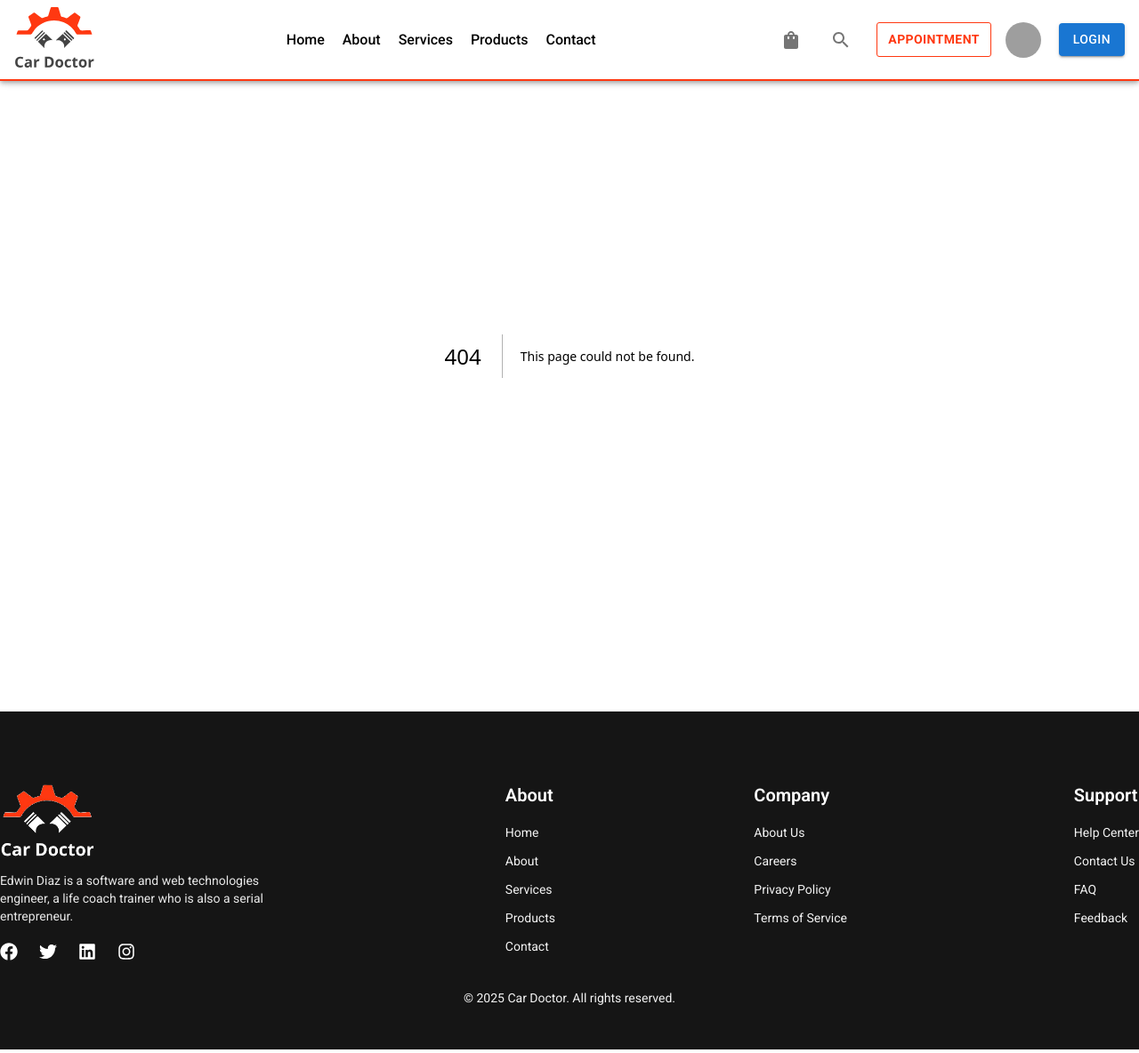
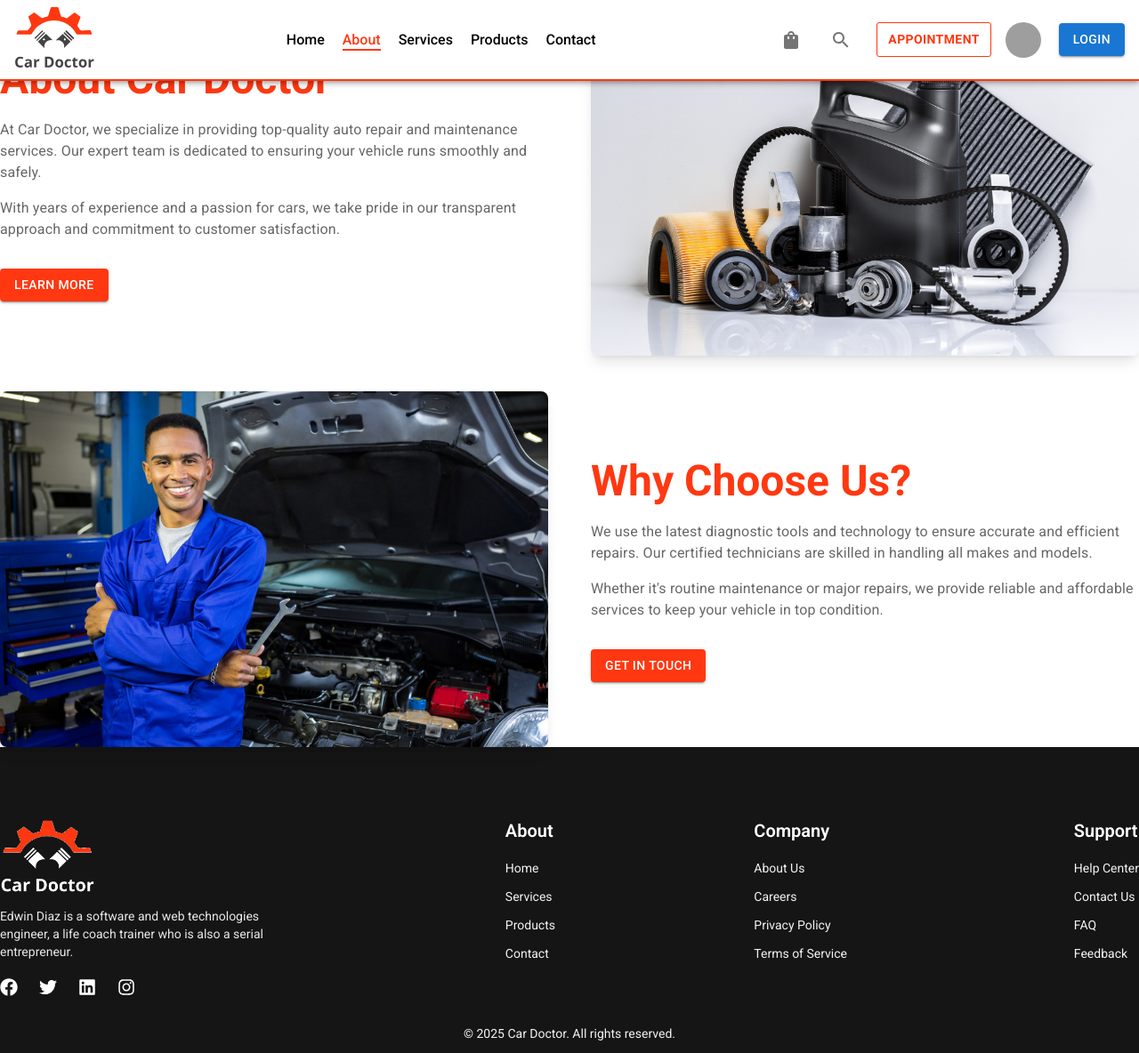
Before and after one commit to imran-information/car-doctor-next-JS, a Next.js app: page /about in a window 1280 px wide. Before the commit this address had no page. Shown: the whole page at 89% size. Built offline with nearby package versions, Linux system fonts and the light colour scheme; grey boxes are pictures that could not be loaded.

Commit message:
About page done

```diff
--- /dev/null
+++ b/src/app/about/page.jsx
@@ -0,0 +1,87 @@
+'use client';
+import { Container, Typography, Box, Grid, Button } from "@mui/material";
+import Image from "next/image";
+import Head from "next/head";
+import aboutImg1 from "../../../public/assets/images/about_us/parts.jpg";
+import aboutImg2 from "../../../public/assets/images/about_us/person.jpg";
+
+export default function About() {
+    return (
+        <>
+            <Head>
+                <title>About Us - Car Doctor</title>
+                <meta name="description" content="Learn more about Car Doctor, your trusted auto repair service." />
+            </Head>
+
+            <div className="pt-32 p-5 xl:p-0 min-h-screen container mx-auto">
+                {/* Section 1 */}
+                <Grid container spacing={6} alignItems="center" className="mb-10">
+                    {/* Text Content */}
+                    <Grid item xs={12} md={6}>
+                        <Typography variant="h3" fontWeight={700} color="#FF3811" gutterBottom>
+                            About Car Doctor
+                        </Typography>
+                        <Typography variant="body1" color="text.secondary" paragraph>
+                            At Car Doctor, we specialize in providing top-quality auto repair and maintenance services.
+                            Our expert team is dedicated to ensuring your vehicle runs smoothly and safely.
+                        </Typography>
+                        <Typography variant="body1" color="text.secondary" paragraph>
+                            With years of experience and a passion for cars, we take pride in our transparent approach
+                            and commitment to customer satisfaction.
+                        </Typography>
+                        <Button variant="contained" sx={{ mt: 2, backgroundColor: "#FF3811" }}>
+                            Learn More
+                        </Button>
+                    </Grid>
+
+                    {/* Image */}
+                    <Grid item xs={12} md={6}>
+                        <Box position="relative" width="100%" height={400}>
+                            <Image
+                                src={aboutImg1}
+                                alt="Car Parts"
+                                layout="fill"
+                                objectFit="cover"
+                                className="rounded-lg shadow-lg"
+                            />
+                        </Box>
+                    </Grid>
+                </Grid>
+
+                {/* Section 2 */}
+                <Grid container spacing={6} alignItems="center" className="mt-16 flex-row-reverse">
+                    {/* Image */}
+                    <Grid item xs={12} md={6}>
+                        <Box position="relative" width="100%" height={400}>
+                            <Image
+                                src={aboutImg2}
+                                alt="Car Service"
+                                layout="fill"
+                                objectFit="cover"
+                                className="rounded-lg shadow-lg"
+                            />
+                        </Box>
+                    </Grid>
+
+                    {/* Text Content */}
+                    <Grid item xs={12} md={6}>
+                        <Typography variant="h3" fontWeight={700} color="#FF3811" gutterBottom>
+                            Why Choose Us?
+                        </Typography>
+                        <Typography variant="body1" color="text.secondary" paragraph>
+                            We use the latest diagnostic tools and technology to ensure accurate and efficient repairs.
+                            Our certified technicians are skilled in handling all makes and models.
+                        </Typography>
+                        <Typography variant="body1" color="text.secondary" paragraph>
+                            Whether it's routine maintenance or major repairs, we provide reliable and affordable services
+                            to keep your vehicle in top condition.
+                        </Typography>
+                        <Button variant="contained" sx={{ mt: 2, backgroundColor: "#FF3811" }}>
+                            Get in Touch
+                        </Button>
+                    </Grid>
+                </Grid>
+            </div>
+        </>
+    );
+}
--- a/src/app/components/AboutUsSection.jsx
+++ b/src/app/components/AboutUsSection.jsx
@@ -4,6 +4,7 @@ import Image from "next/image";
 import imgPerson from '../../../public/assets/images/about_us/person.jpg'
 import imgParts from '../../../public/assets/images/about_us/parts.jpg'
 import { Button } from "@mui/material";
+import Link from "next/link";
 
 export default function AboutUsSection() {
     return (
@@ -39,6 +40,7 @@ export default function AboutUsSection() {
                         content="The majority have suffered alteration in some form, by injected humour, or randomised words which don't look even slightly believable."
                     />
                     <div className="text-center md:text-left">
+                        <Link href='/'>
                             <Button
                                 sx={{
                                     backgroundColor: "#FF3811",
@@ -57,6 +59,7 @@ export default function AboutUsSection() {
                             >
                                 Get More Info
                             </Button>
+                        </Link>
                     </div>
                 </div>
             </div>
--- a/src/app/components/PopularProducts.jsx
+++ b/src/app/components/PopularProducts.jsx
@@ -3,6 +3,7 @@ import ProductsCard from "./ProductsCard";
 import dbConnect, { collectionName } from "@/lib/dbConnect";
 import { Button } from "@mui/material";
 import ArrowForwardIcon from '@mui/icons-material/ArrowForward';
+import Link from "next/link";
 
 
 export default async function PopularProducts() {
@@ -17,6 +18,7 @@ export default async function PopularProducts() {
                 }
             </div>
             <div className="flex justify-center">
+                <Link href='/products'>
                     <Button
                         sx={{
                             padding: "10px 20px",
@@ -36,6 +38,7 @@ export default async function PopularProducts() {
                     >
                         More Products <ArrowForwardIcon sx={{ ml: 1 }} />
                     </Button>
+                </Link>
             </div>
         </div>
     );
--- a/src/app/components/ServiceSection.jsx
+++ b/src/app/components/ServiceSection.jsx
@@ -4,6 +4,7 @@ import ServicesCard from './ServicesCard';
 import dbConnect, { collectionName } from '@/lib/dbConnect';
 import { Button, } from '@mui/material';
 import ArrowForwardIcon from '@mui/icons-material/ArrowForward';
+import Link from 'next/link';
 
 
 
@@ -22,6 +23,7 @@ export default async function ServiceSection() {
                 }
             </div>
             <div className="flex justify-center">
+                <Link href='/services'>
                     <Button
                         sx={{
                             padding: "10px 20px",
@@ -41,6 +43,7 @@ export default async function ServiceSection() {
                     >
                         More Services <ArrowForwardIcon sx={{ ml: 1 }} />
                     </Button>
+                </Link>
             </div>
 
         </div>
--- a/src/components/Footer.jsx
+++ b/src/components/Footer.jsx
@@ -5,7 +5,7 @@ import Link from 'next/link';
 
 export default function Footer() {
     return (
-        <footer className="bg-[#151515] py-12 sm:pt-20 ">
+        <footer className="bg-[#151515] pt-12 pb-3 sm:pt-20 ">
             <div className="container mx-auto p-5 xl:p-0">
                 <div className="grid grid-cols-1 sm:grid-cols-2 md:grid-cols-2 lg:grid-cols-4 gap-8  justify-items-center lg:justify-items-end">
                     <div className="text-center lg:text-left">
@@ -27,10 +27,9 @@ export default function Footer() {
                         <h3 className="text-white text-xl font-semibold mb-4">About</h3>
                         <ul className="text-[#F3F3F3] space-y-2">
                             <li><Link href="/" className="text-sm relative after:content-[''] after:absolute after:left-0 after:bottom-0 after:w-0 after:h-[2px] after:bg-[#FF3811] after:transition-all after:duration-500 after:ease-in-out hover:text-[#FF3811] hover:after:w-full">Home</Link></li>
-                            <li><Link href="#" className="text-sm relative after:content-[''] after:absolute after:left-0 after:bottom-0 after:w-0 after:h-[2px] after:bg-[#FF3811] after:transition-all after:duration-500 after:ease-in-out hover:text-[#FF3811] hover:after:w-full">About</Link></li>
-                            <li><Link href="#" className="text-sm relative after:content-[''] after:absolute after:left-0 after:bottom-0 after:w-0 after:h-[2px] after:bg-[#FF3811] after:transition-all after:duration-500 after:ease-in-out hover:text-[#FF3811] hover:after:w-full">Services</Link></li>
-                            <li><Link href="#" className="text-sm relative after:content-[''] after:absolute after:left-0 after:bottom-0 after:w-0 after:h-[2px] after:bg-[#FF3811] after:transition-all after:duration-500 after:ease-in-out hover:text-[#FF3811] hover:after:w-full">Products</Link></li>
-                            <li><Link href="#" className="text-sm relative after:content-[''] after:absolute after:left-0 after:bottom-0 after:w-0 after:h-[2px] after:bg-[#FF3811] after:transition-all after:duration-500 after:ease-in-out hover:text-[#FF3811] hover:after:w-full">Contact</Link></li>
+                            <li><Link href="/services" className="text-sm relative after:content-[''] after:absolute after:left-0 after:bottom-0 after:w-0 after:h-[2px] after:bg-[#FF3811] after:transition-all after:duration-500 after:ease-in-out hover:text-[#FF3811] hover:after:w-full">Services</Link></li>
+                            <li><Link href="/products" className="text-sm relative after:content-[''] after:absolute after:left-0 after:bottom-0 after:w-0 after:h-[2px] after:bg-[#FF3811] after:transition-all after:duration-500 after:ease-in-out hover:text-[#FF3811] hover:after:w-full">Products</Link></li>
+                            <li><Link href="/contact" className="text-sm relative after:content-[''] after:absolute after:left-0 after:bottom-0 after:w-0 after:h-[2px] after:bg-[#FF3811] after:transition-all after:duration-500 after:ease-in-out hover:text-[#FF3811] hover:after:w-full">Contact</Link></li>
                         </ul>
                     </div>
 
@@ -38,7 +37,7 @@ export default function Footer() {
                     <div className="text-center md:text-left">
                         <h3 className="text-white text-xl font-semibold mb-4">Company</h3>
                         <ul className="text-[#F3F3F3] space-y-2">
-                            <li><a href="#" className="text-sm relative after:content-[''] after:absolute after:left-0 after:bottom-0 after:w-0 after:h-[2px] after:bg-[#FF3811] after:transition-all after:duration-500 after:ease-in-out hover:text-[#FF3811] hover:after:w-full">About Us</a></li>
+                            <li><a href="/about" className="text-sm relative after:content-[''] after:absolute after:left-0 after:bottom-0 after:w-0 after:h-[2px] after:bg-[#FF3811] after:transition-all after:duration-500 after:ease-in-out hover:text-[#FF3811] hover:after:w-full">About Us</a></li>
                             <li><a href="#" className="text-sm relative after:content-[''] after:absolute after:left-0 after:bottom-0 after:w-0 after:h-[2px] after:bg-[#FF3811] after:transition-all after:duration-500 after:ease-in-out hover:text-[#FF3811] hover:after:w-full">Careers</a></li>
                             <li><a href="#" className="text-sm relative after:content-[''] after:absolute after:left-0 after:bottom-0 after:w-0 after:h-[2px] after:bg-[#FF3811] after:transition-all after:duration-500 after:ease-in-out hover:text-[#FF3811] hover:after:w-full">Privacy Policy</a></li>
                             <li><a href="#" className="text-sm relative after:content-[''] after:absolute after:left-0 after:bottom-0 after:w-0 after:h-[2px] after:bg-[#FF3811] after:transition-all after:duration-500 after:ease-in-out hover:text-[#FF3811] hover:after:w-full">Terms of Service</a></li>
--- a/src/components/NavBar.jsx
+++ b/src/components/NavBar.jsx
@@ -1,5 +1,6 @@
-'use client';
+"use client";
 import * as React from "react";
+import { usePathname } from "next/navigation";
 import AppBar from "@mui/material/AppBar";
 import Box from "@mui/material/Box";
 import Toolbar from "@mui/material/Toolbar";
@@ -20,46 +21,33 @@ import Link from "next/link";
 const settings = ["Profile", "Account", "Dashboard", "Logout"];
 
 function NavBar() {
+    const pathname = usePathname(); // Get the current route
     const [anchorElNav, setAnchorElNav] = React.useState(null);
     const [anchorElUser, setAnchorElUser] = React.useState(null);
-    const [searchText, setSearchText] = React.useState("");
 
-    const handleSearch = () => {
-        console.log("Searching for:", searchText);
-    };
+    // Function to check if the link is active
+    const isActive = (href) => pathname === href;
 
-    const link = <div className="flex gap-5">
+    const link = (
+        <div className="flex gap-5">
+            {[
+                { href: "/", label: "Home" },
+                { href: "/about", label: "About" },
+                { href: "/services", label: "Services" },
+                { href: "/products", label: "Products" },
+                { href: "/contact", label: "Contact" },
+            ].map((item) => (
                 <Link
-            className="text-black font-medium relative after:content-[''] after:absolute after:left-0 after:bottom-0 after:w-0 after:h-[2px] after:bg-[#FF3811] after:transition-all after:duration-500 after:ease-in-out hover:text-[#FF3811] hover:after:w-full"
-            href="/"
+                    key={item.href}
+                    href={item.href}
+                    className={`font-medium relative after:content-[''] after:absolute after:left-0 after:bottom-0 after:w-0 after:h-[2px] after:bg-[#FF3811] after:transition-all after:duration-500 after:ease-in-out hover:text-[#FF3811] hover:after:w-full ${isActive(item.href) ? "text-[#FF3811] after:w-full" : "text-black"
+                        }`}
                 >
-            Home
+                    {item.label}
                 </Link>
-        <Link
-            className="text-black font-medium relative after:content-[''] after:absolute after:left-0 after:bottom-0 after:w-0 after:h-[2px] after:bg-[#FF3811] after:transition-all after:duration-500 after:ease-in-out hover:text-[#FF3811] hover:after:w-full"
-            href="/about"
-        >
-            About
-        </Link>
-        <Link
-            className="text-black font-medium relative after:content-[''] after:absolute after:left-0 after:bottom-0 after:w-0 after:h-[2px] after:bg-[#FF3811] after:transition-all after:duration-500 after:ease-in-out hover:text-[#FF3811] hover:after:w-full"
-            href="/services"
-        >
-            Services
-        </Link>
-        <Link
-            className="text-black font-medium relative after:content-[''] after:absolute after:left-0 after:bottom-0 after:w-0 after:h-[2px] after:bg-[#FF3811] after:transition-all after:duration-500 after:ease-in-out hover:text-[#FF3811] hover:after:w-full"
-            href="/products"
-        >
-            Products
-        </Link>
-        <Link
-            className="text-black font-medium relative after:content-[''] after:absolute after:left-0 after:bottom-0 after:w-0 after:h-[2px] after:bg-[#FF3811] after:transition-all after:duration-500 after:ease-in-out hover:text-[#FF3811] hover:after:w-full"
-            href="/contact"
-        >
-            Contact
-        </Link>
+            ))}
         </div>
+    );
 
     return (
         <AppBar
@@ -94,38 +82,25 @@ function NavBar() {
                             open={Boolean(anchorElNav)}
                             onClose={() => setAnchorElNav(null)}
                         >
-                            <MenuItem onClick={() => setAnchorElNav(null)}>
-                                <Typography sx={{ textAlign: "center" }}>
-                                    <ul className="px-10">
-                                        <li className="my-2"> <Link className="text-black hover:text-[#FF3811]" href="/">
-                                            Home </Link>
-                                        </li>
-                                        <li className="my-2">
-                                            <Link className="text-black hover:text-[#FF3811]" href="/about">
-                                                About
+                            {[
+                                { href: "/", label: "Home" },
+                                { href: "/about", label: "About" },
+                                { href: "/services", label: "Services" },
+                                { href: "/products", label: "Products" },
+                                { href: "/contact", label: "Contact" },
+                            ].map((item) => (
+                                <MenuItem key={item.href} onClick={() => setAnchorElNav(null)}>
+                                    <Link
+                                        className={`text-black hover:text-[#FF3811] ${isActive(item.href) ? "text-[#FF3811]" : ""
+                                            }`}
+                                        href={item.href}
+                                    >
+                                        {item.label}
                                     </Link>
-                                        </li>
-                                        <li className="my-2">
-                                            <Link className="text-black hover:text-[#FF3811]" href="/services">
-                                                Services
-                                            </Link>
-                                        </li>
-                                        <li className="my-2">
-                                            <Link className="text-black hover:text-[#FF3811]" href="/products">
-                                                Products
-                                            </Link>
-                                        </li>
-                                        <li className="my-2">
-                                            <Link className="text-black hover:text-[#FF3811]" href="/contact">
-                                                Contact
-                                            </Link>
-                                        </li>
-                                    </ul>
-                                </Typography>
                                 </MenuItem>
+                            ))}
                         </Menu>
                     </Box>
-
 
                     {/* Navbar Links for Desktop */}
                     <Box sx={{ flexGrow: 1, display: { xs: "none", md: "flex" }, justifyContent: "center" }}>
@@ -159,7 +134,6 @@ function NavBar() {
                                 borderColor: "#FF3811",
                             },
                         }}
-                        onClick={handleSearch}
                     >
                         Appointment
                     </Button>
```
Lines whose indentation alone changed are shown as unchanged.
